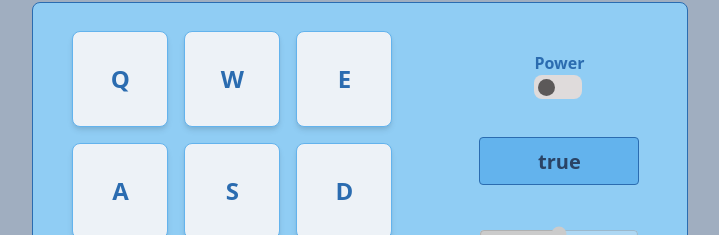
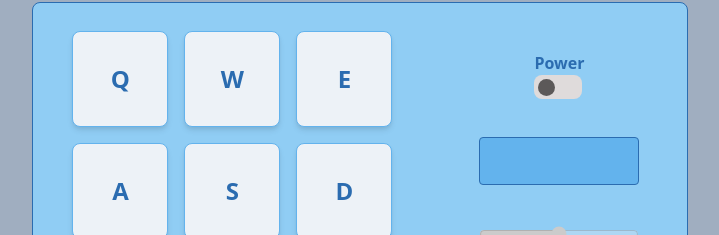
Before and after one commit to dago-ramirez/drum-machine, a React (Create React App) app: page / in a window 1280 px wide. Shown: the part 209-444 px from the top of the page, without its empty margins (280-999 px from the left). Built offline with nearby package versions, Linux system fonts and the light colour scheme.

Commit message:
Se implementa Hooks Context para compartir información

```diff
--- a/src/components/Button.jsx
+++ b/src/components/Button.jsx
@@ -1,14 +1,20 @@
-import React from 'react';
+import React, { useContext } from 'react';
+import { ControlContex } from './Container';
 
-export default function Button({ innerText, urlSound }) {
+export default function Button({ innerText, urlSound, disabled }) {
+    const { setDisplay, BANK } = useContext( ControlContex );
     const playSound = () => {
         const TAG_AUDIO = document.getElementById(urlSound);
         TAG_AUDIO.play();
-        console.log(String.fromCharCode(160))
+        BANK.forEach(item => {
+            if( item.keyTrigger === innerText ) {
+                setDisplay(item.id)
+            }
+        });
     }
 
     return (
-        <button id={innerText} onClick={playSound} className="drum-pad m-2 bg-gray-200 text-2xl text-blue-700 font-bold hover:bg-blue-400 active:bg-green-500 hover:text-white border border-blue-400 w-24 h-24 rounded-lg shadow-md" >
+        <button disabled={disabled} id={innerText} onClick={playSound} className="drum-pad m-2 bg-gray-200 text-2xl text-blue-700 font-bold hover:bg-blue-400 active:bg-green-500 hover:text-white border border-blue-400 w-24 h-24 rounded-lg shadow-md" >
             <audio src={urlSound} id={urlSound} ></audio>
             {innerText}
         </button>
--- a/src/components/Checkbox.jsx
+++ b/src/components/Checkbox.jsx
@@ -1,8 +1,9 @@
-import React from 'react';
+import React, { useContext } from 'react';
+import { ControlContex } from './Container';
 import '../styles/components.css';
 
 export default function Checkbox({ idLabel, idCheckbox }) {
-
+    const { checkboxPower, setCheckboxPower, checkboxBank, setCheckboxBank } = useContext(ControlContex);
     const handleOnClick = (e) => {
         const btn = document.getElementById(e.target.id);
         const INPUT_RANGE = document.getElementById('input-range');
@@ -10,6 +11,7 @@ export default function Checkbox({ idLabel, idCheckbox }) {
 
         // Se valida si se activa el checkbox de encendido
         if( idCheckbox === 'power' ) {
+            setCheckboxPower(!checkboxPower);
             if( document.getElementById(idCheckbox).checked ) {
                 INPUT_RANGE.disabled = true;
                 CHECKBOX_BANK.disabled = true;
@@ -17,6 +19,8 @@ export default function Checkbox({ idLabel, idCheckbox }) {
                 INPUT_RANGE.disabled = false;
                 CHECKBOX_BANK.disabled = false;
             }
+        } else {
+            setCheckboxBank(!checkboxBank);
         }
 
         if (document.getElementById(idCheckbox).checked) {
--- a/src/components/Container.jsx
+++ b/src/components/Container.jsx
@@ -1,4 +1,5 @@
-import React from 'react';
+import React, { useState } from 'react';
+import { createContext } from 'react';
 import ControlSet from './ControlSet';
 import Keyboard from './Keyboard';
 
@@ -116,12 +117,20 @@ const bankTwo = [
     }
 ];
 
+export const ControlContex = createContext(null);
 
 export default function Container() {
+    const [checkboxPower, setCheckboxPower] = useState(false);
+    const [checkboxBank, setCheckboxBank] = useState(false);
+    const [display, setDisplay] = useState('')
+    const BANK = checkboxBank ? bankTwo : bankOne;
+
     return (
         <div id="drum-machine" className="w-full md:w-164 flex flex-col md:flex-row bg-blue-300 border border-blue-700 rounded-lg">
-            <Keyboard bankOne={bankOne} bankTwo={bankTwo} />
-            <ControlSet bankOne={bankOne} bankTwo={bankTwo} />
+            <ControlContex.Provider value={{ checkboxPower, setCheckboxPower, checkboxBank, setCheckboxBank, display, setDisplay, BANK }} >
+                <Keyboard />
+                <ControlSet />
+            </ControlContex.Provider>
         </div>
     )
 }
--- a/src/components/ControlSet.jsx
+++ b/src/components/ControlSet.jsx
@@ -3,11 +3,11 @@ import Checkbox from './Checkbox';
 import InputRange from './InputRange';
 import InputText from './InputText';
 
-export default function ControlSet(props) {
+export default function ControlSet() {
     return (
         <div className="w-full md:w-64 flex flex-col items-center justify-between py-10">
             <Checkbox idLabel={'checkboxPower'} idCheckbox={'power'} />
-            <InputText props={props} />
+            <InputText />
             <InputRange />
             <Checkbox idLabel={'checkboxBank'} idCheckbox={'bank'} />
         </div>
--- a/src/components/InputText.jsx
+++ b/src/components/InputText.jsx
@@ -1,11 +1,9 @@
-import React, { useEffect, useState } from 'react';
+import React, { useContext } from 'react';
+import { ControlContex } from './Container';
 
-export default function InputText(props) {
-    const [display, setDisplay] = useState('');
+export default function InputText() {
+    const { display } = useContext( ControlContex );
 
-    useEffect(() => {
-        setDisplay('true')
-    }, [])
     return (
         <input value={display} id="input-text" type="text" disabled className="bg-blue-400 w-40 h-12 border border-blue-700 rounded my-2 text-blue-900 font-bold text-xl text-center input-class" />
     )
--- a/src/components/Keyboard.jsx
+++ b/src/components/Keyboard.jsx
@@ -1,9 +1,11 @@
-import React from 'react';
+import React, { useContext } from 'react';
 import Button from './Button';
+import { ControlContex } from './Container';
 
-export default function Keyboard({bankOne, bankTwo}) {
-    const KEY_PAD = bankOne.map(item => <Button innerText={item.keyTrigger} urlSound={item.url} key={item.keyTrigger} />)
-
+export default function Keyboard() {
+    const { checkboxPower, BANK } = useContext(ControlContex);
+    const BTN_DISABLED = checkboxPower ? false : true;
+    const KEY_PAD = BANK.map(item => <Button innerText={item.keyTrigger} urlSound={item.url} key={item.keyTrigger} disabled={BTN_DISABLED} />)
     return (
         <div id="display" className="w-100 p-5 flex flex-row flex-wrap items-center justify-center mx-auto mt-10 md:mt-auto">
             {KEY_PAD}
```
